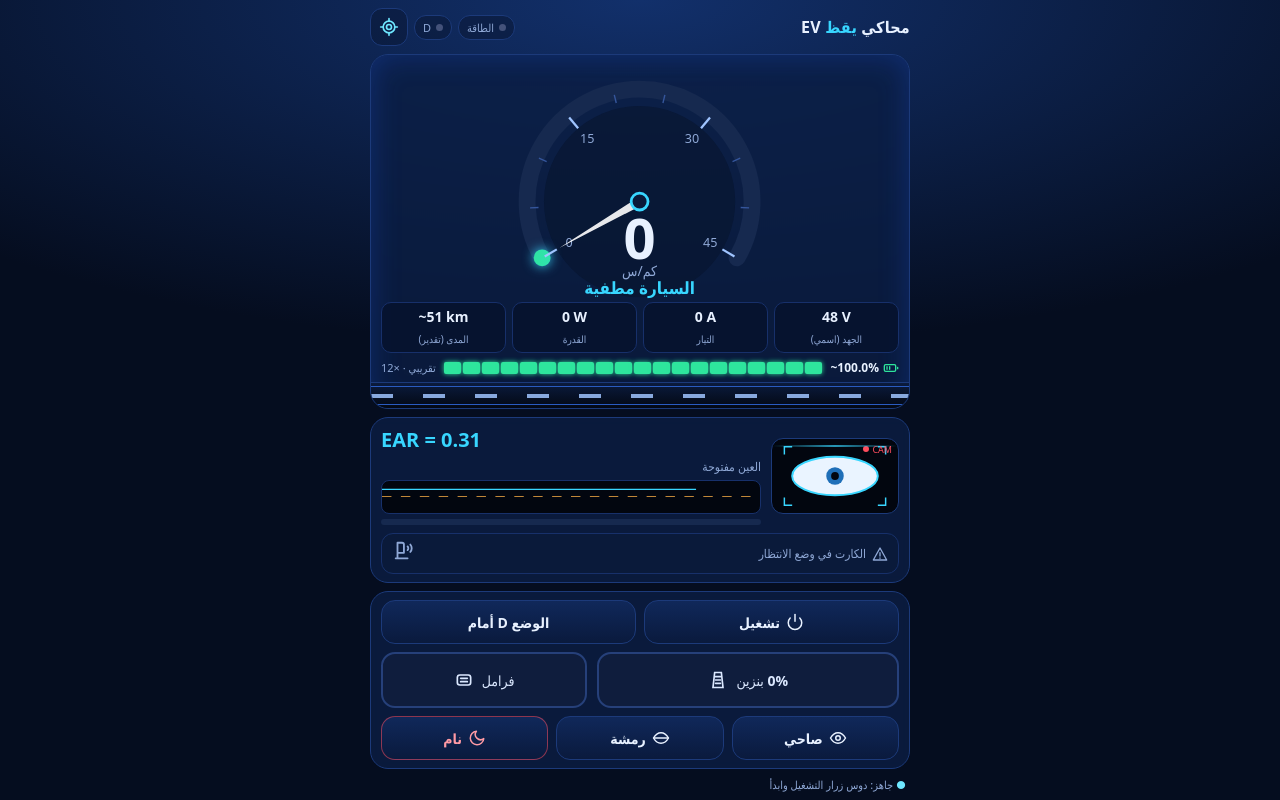
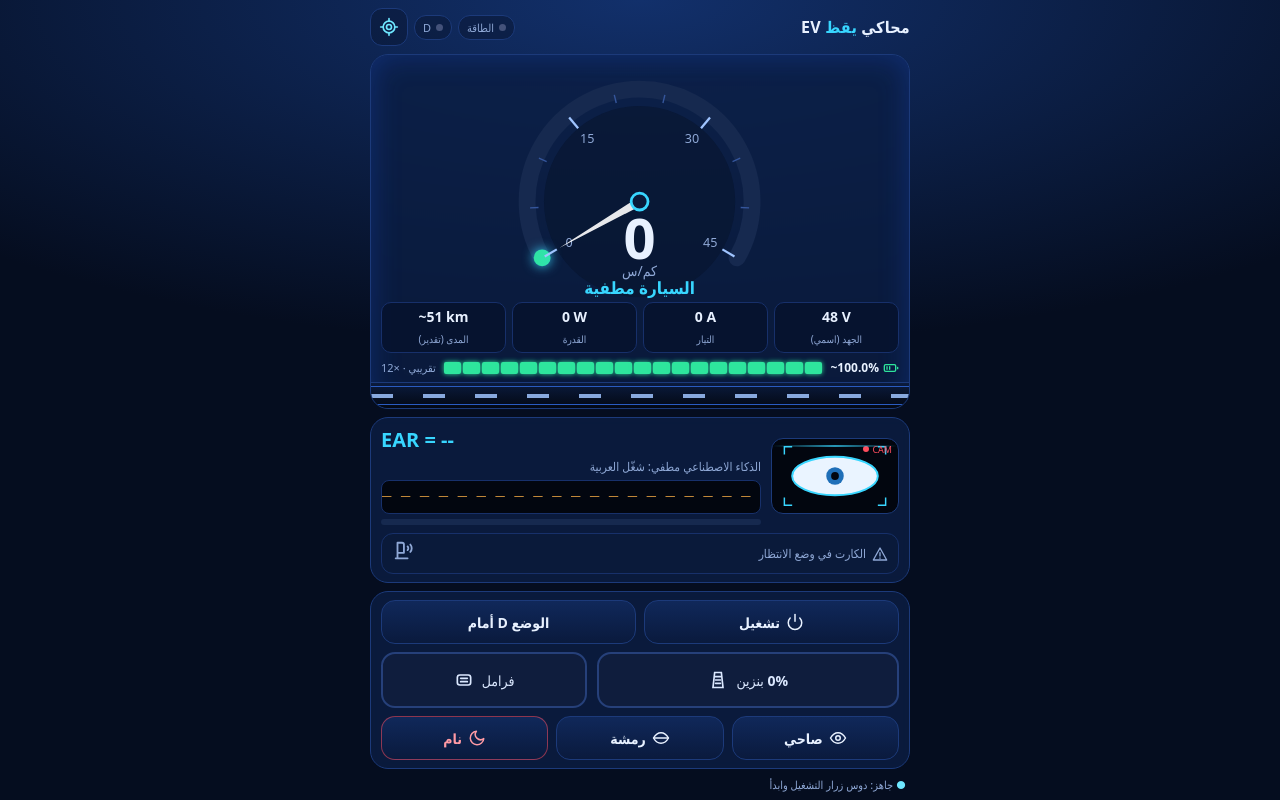
Before and after one commit to mohamed3lio/yaqiz-simulator, a plain HTML site: page index.html in a window 1280 px wide. Drawn offline with Linux system fonts and the light colour scheme.

Commit message:
Update index.html

```diff
--- a/index.html
+++ b/index.html
@@ -263,7 +263,7 @@ function setAlertSound(on){
 function tick(){
   if(!S.running)return;
   var n=.1,e=ear();
-  var r=e<S.earThr?S.drowsyT+n:0,al=r>=S.hold;
+  var r=(S.keyOn&&e<S.earThr)?S.drowsyT+n:0,al=S.keyOn&&r>=S.hold;
   if(al!==alertPrev){alertPrev=al;setAlertSound(al);log(al?"تنبيه نعاس: صوت وشاشة واهتزاز الكرسي":"السواق رجع صاحي والتنبيه اتقفل")}
   if(!S.gas)S.gasLock=false;
   if(al&&S.gas&&!S.gasLock){S.gasLock=true;log("نعاس: البنزين اتفصل والعربية بتهدّى لحد الوقوف")}
@@ -277,7 +277,7 @@ function tick(){
   var u=VNOM*S.ah,d=Math.max(0,S.soc-l*n/3600/u*100*12);
   S.km+=sp*n/3600*(S.reverse?0:1)*12;
   S.speed=sp;S.soc=d;S.powerW=d<=0?0:l;S.drowsyT=r;S.alert=al;
-  S.hist.push(e);if(S.hist.length>60)S.hist.shift();
+  if(S.keyOn){S.hist.push(e);if(S.hist.length>60)S.hist.shift()}
   render();
 }
 
@@ -293,11 +293,11 @@ function render(){
   var cls=S.soc>40?"ok":S.soc>15?"mid":"low";$("bat").className=cls;
   var nf=Math.round(S.soc/100*20);for(var i=0;i<20;i++)batEls[i].className=i<nf?"f":"";
   // driver
-  var e=ear(),closed=e<S.earThr,ry=Math.max(1.5,(S.blink?8:S.open)/100*22);
+  var e=ear(),closed=S.keyOn&&e<S.earThr,ry=Math.max(1.5,(S.blink?8:S.open)/100*22);
   $("sc").setAttribute("ry",ry);$("ir").setAttribute("r",Math.min(9,Math.max(.5,ry-1)));$("pu").setAttribute("r",Math.min(4,Math.max(.3,ry-3)));
   $("cam").className=closed?"closed":"";
-  $("ear").textContent="EAR = "+e.toFixed(2);$("ear").className="ltr"+(closed?" closed":"");
-  $("dstate").textContent=closed?("العين مقفولة "+S.drowsyT.toFixed(1)+" ث"):"العين مفتوحة";
+  $("ear").textContent=S.keyOn?"EAR = "+e.toFixed(2):"EAR = --";$("ear").className="ltr"+(closed?" closed":"");
+  $("dstate").textContent=!S.keyOn?"الذكاء الاصطناعي مطفي: شغّل العربية":closed?("العين مقفولة "+S.drowsyT.toFixed(1)+" ث"):"العين مفتوحة";
   $("hold").firstChild.style.width=Math.min(100,S.drowsyT/S.hold*100)+"%";
   var pts=S.hist.map(function(v,i){return (i*120/59).toFixed(1)+","+(32-v/.4*30).toFixed(1)}).join(" ");
   $("pl").setAttribute("points",pts);
```
